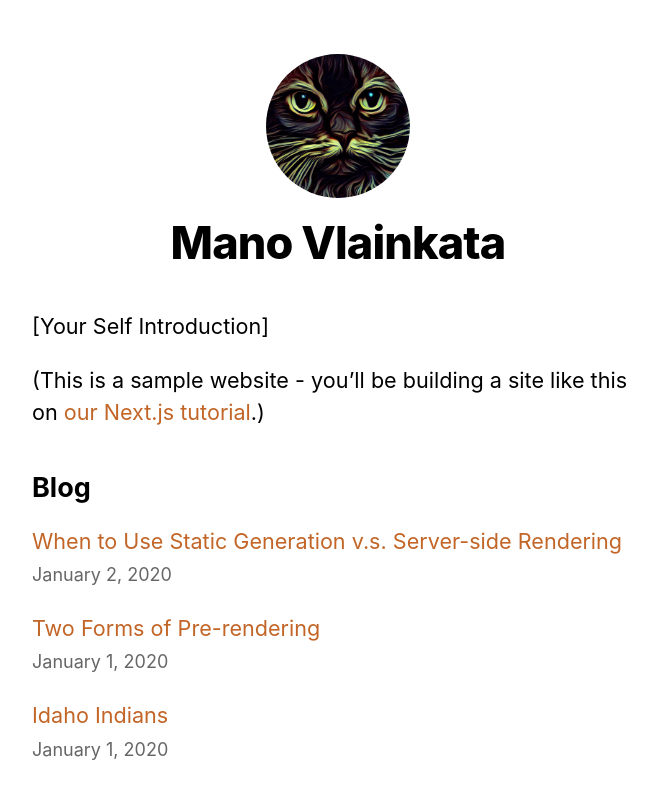
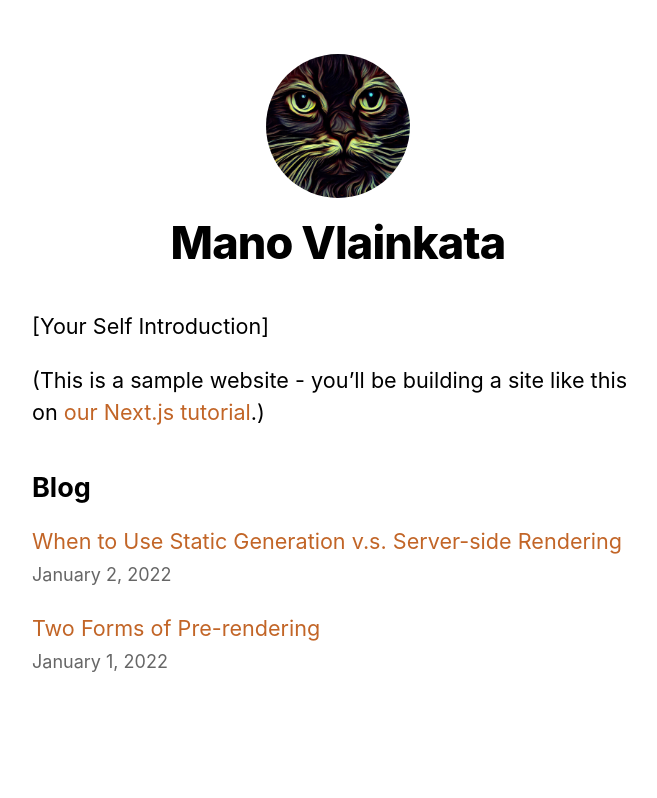
Before and after one commit to ristep/nextjs-blog, a Next.js app: page / in a window 1280 px wide. Shown: the top 798 px of the page, without its empty margins (302-959 px from the left). Built offline with nearby package versions, Linux system fonts and the light colour scheme.

Commit message:
Vtor como

```diff
--- a/posts/idahoIndians.md
+++ /dev/null
@@ -1,22 +0,0 @@
----
-title: 'Idaho Indians'
-date: '2020-01-01'
----
-
-The state of Idaho is home to five federally recognized tribes: the Shoshone-Bannock, the Shoshone-Paiute, the Coeur d'Alene, the Kootenai, and the Nez Perce. These tribes are divided into five distinct groups: the Kutenai (sometimes called Kootenai), Coeur d'Alene, and Nez Perce in the North, the Shoshoni and Northern Paiute in the south.
-
-[Image of Kutenai Indian tribe]
-[Image of Coeur d'Alene Indian tribe]
-[Image of Nez Perce Indian tribe]
-[Image of Shoshoni Indian tribe]
-[Image of Northern Paiute Indian tribe]
-
-The Idaho Indians have a rich and diverse culture that dates back thousands of years. They are known for their traditional way of life, which is based on hunting, fishing, and gathering. They also have a strong oral tradition, and their stories and legends have been passed down for generations.
-
-The Idaho Indians have faced many challenges over the years, including the arrival of European settlers and the loss of their traditional lands. However, they have persevered and continue to play an important role in the state of Idaho.
-
-Today, the Idaho Indians are working to preserve their culture and traditions. They are also working to improve their economic opportunities and to ensure that their voices are heard in government.
-
-If you are interested in learning more about the Idaho Indians, there are many resources available. You can visit the websites of the individual tribes, or you can visit the Idaho State Historical Society. You can also visit the Idaho Museum of Natural History, which has a permanent exhibit on the Idaho Indians.
-
-I hope this article has given you a brief introduction to the Idaho Indians. If you have any further questions, please feel free to ask.
--- a/posts/pre-rendering.md
+++ b/posts/pre-rendering.md
@@ -1,6 +1,6 @@
 ---
 title: 'Two Forms of Pre-rendering'
-date: '2020-01-01'
+date: '2022-01-01'
 ---
 
 Next.js has two forms of pre-rendering: **Static Generation** and **Server-side Rendering**. The difference is in **when** it generates the HTML for a page.
--- a/posts/ssg-ssr.md
+++ b/posts/ssg-ssr.md
@@ -1,6 +1,6 @@
 ---
 title: 'When to Use Static Generation v.s. Server-side Rendering'
-date: '2020-01-02'
+date: '2022-01-02'
 ---
 
 We recommend using **Static Generation** (with and without data) whenever possible because your page can be built once and served by CDN, which makes it much faster than having a server render the page on every request.
```
Also changed, not shown: pages/posts/[id].js (+22 -42 lines).
